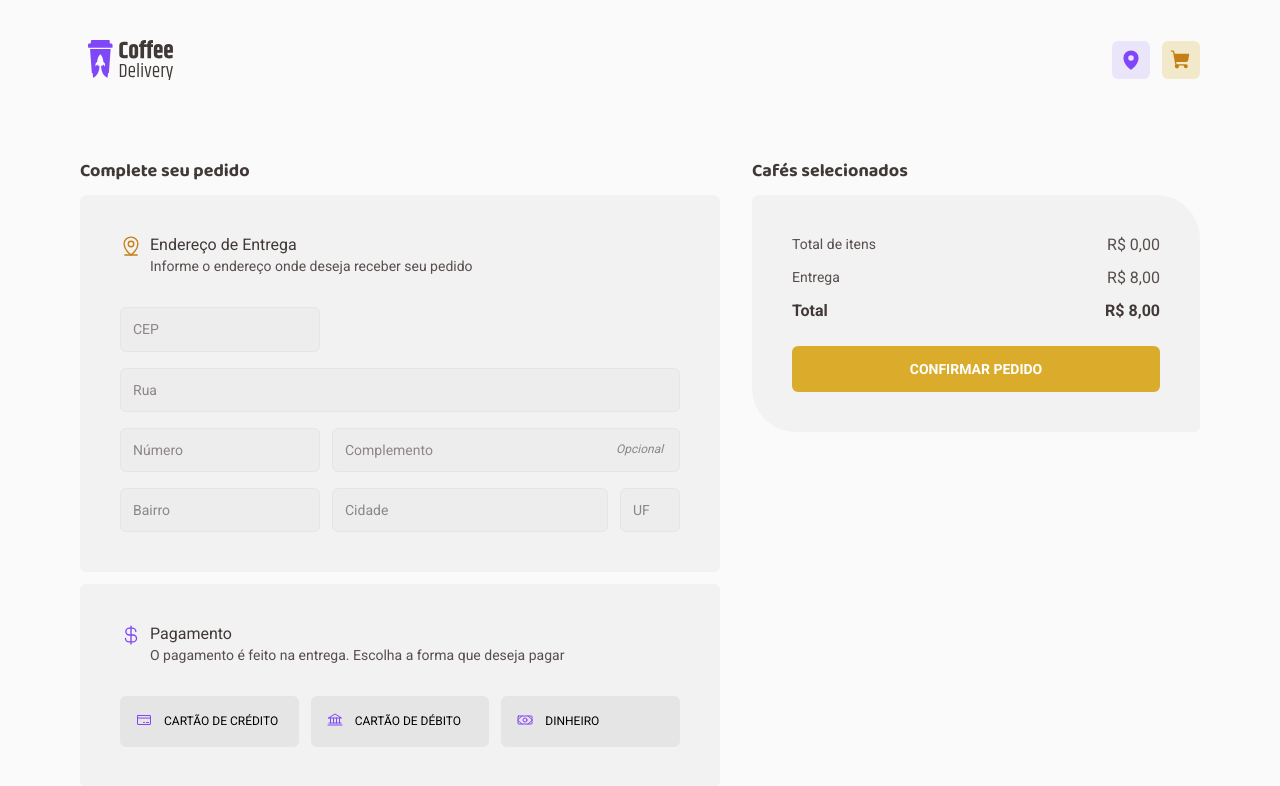
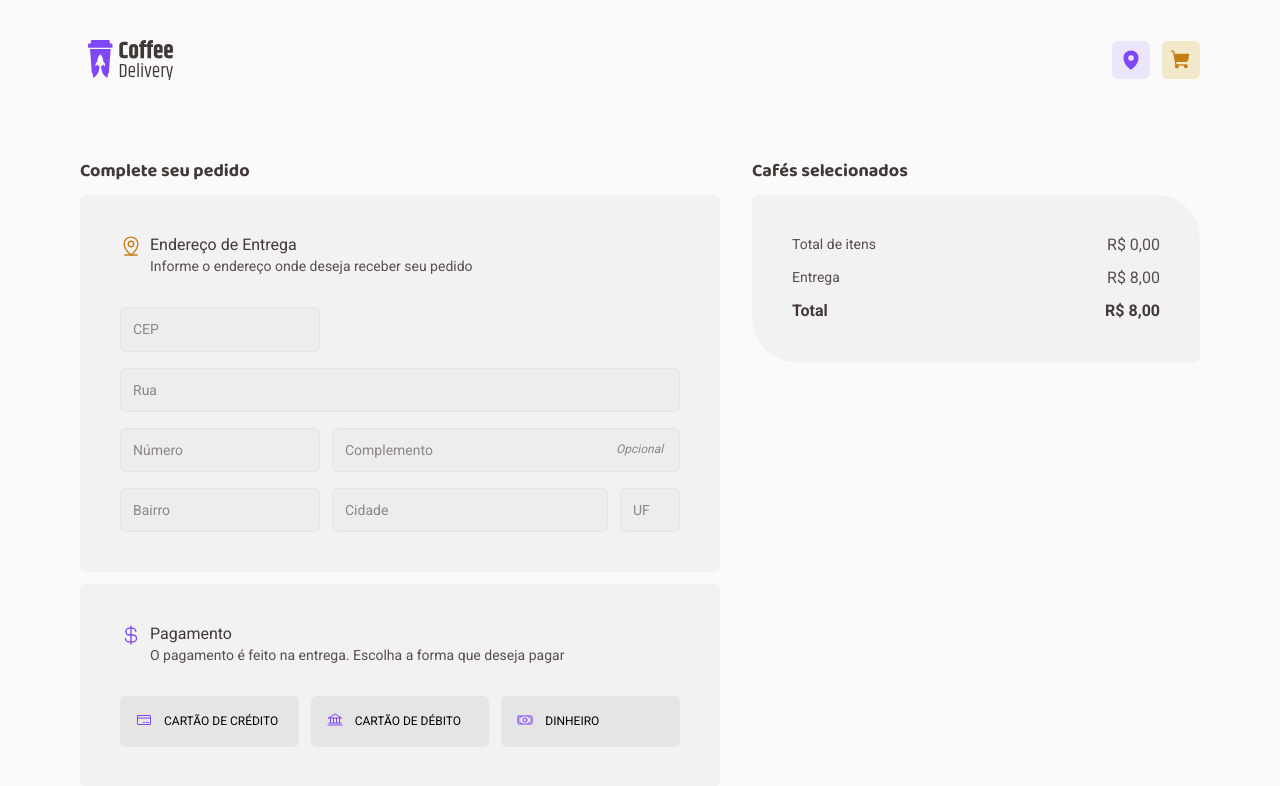
Before and after one commit to lucasroseti/ignite-reactjs-coffeedelivery, a React (Vite) app: page /checkout in a window 1280 px wide. Shown: the top 786 px of the page. Built offline with nearby package versions, Linux system fonts and the light colour scheme.

Commit message:
Improvements
Validations to access order button and success page

```diff
--- a/src/pages/Checkout/components/Order/index.tsx
+++ b/src/pages/Checkout/components/Order/index.tsx
@@ -44,9 +44,11 @@ export function Order({ coffeesSelected, onHandleFinishOrder }: OrderProps) {
       <OrderSection>
         <Resume totalItems={totalItems()} totalDelivery={totalDelivery} />
 
-        <OrderButton onClick={onHandleFinishOrder}>
-          Confirmar Pedido
-        </OrderButton>
+        {coffeesSelected.length > 0 && (
+          <OrderButton onClick={onHandleFinishOrder}>
+            Confirmar Pedido
+          </OrderButton>
+        )}
       </OrderSection>
     </OrderContainer>
   )
--- a/src/pages/Success/index.tsx
+++ b/src/pages/Success/index.tsx
@@ -1,4 +1,5 @@
-import { useContext } from 'react'
+import { useContext, useEffect } from 'react'
+import { useNavigate } from 'react-router-dom'
 
 import { CheckoutContext } from '../../contexts/CheckoutContext'
 
@@ -19,7 +20,12 @@ const delivery = {
 }
 
 export function Success() {
+  const navigate = useNavigate()
   const { client } = useContext(CheckoutContext)
+
+  useEffect(() => {
+    if (client.address.zipcode === '') navigate('/checkout')
+  })
 
   return (
     <SuccessContainer>
```
